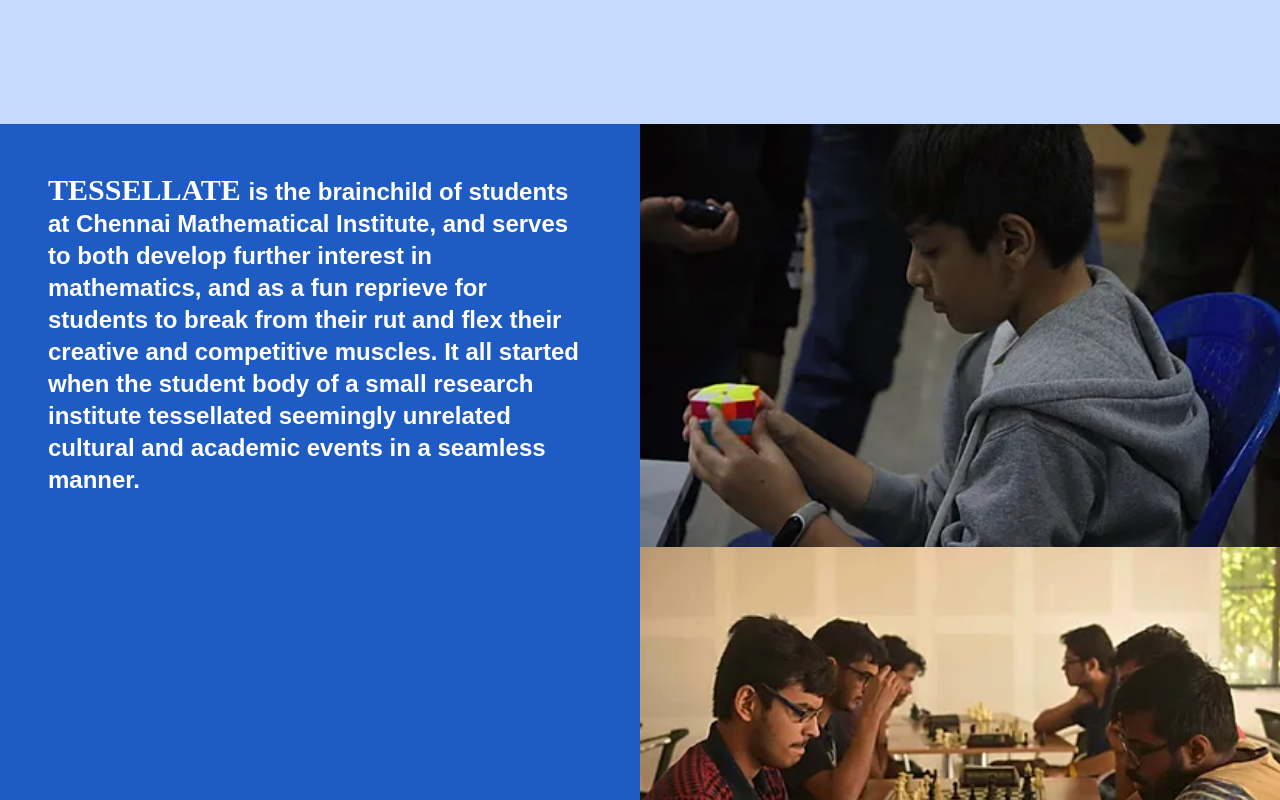
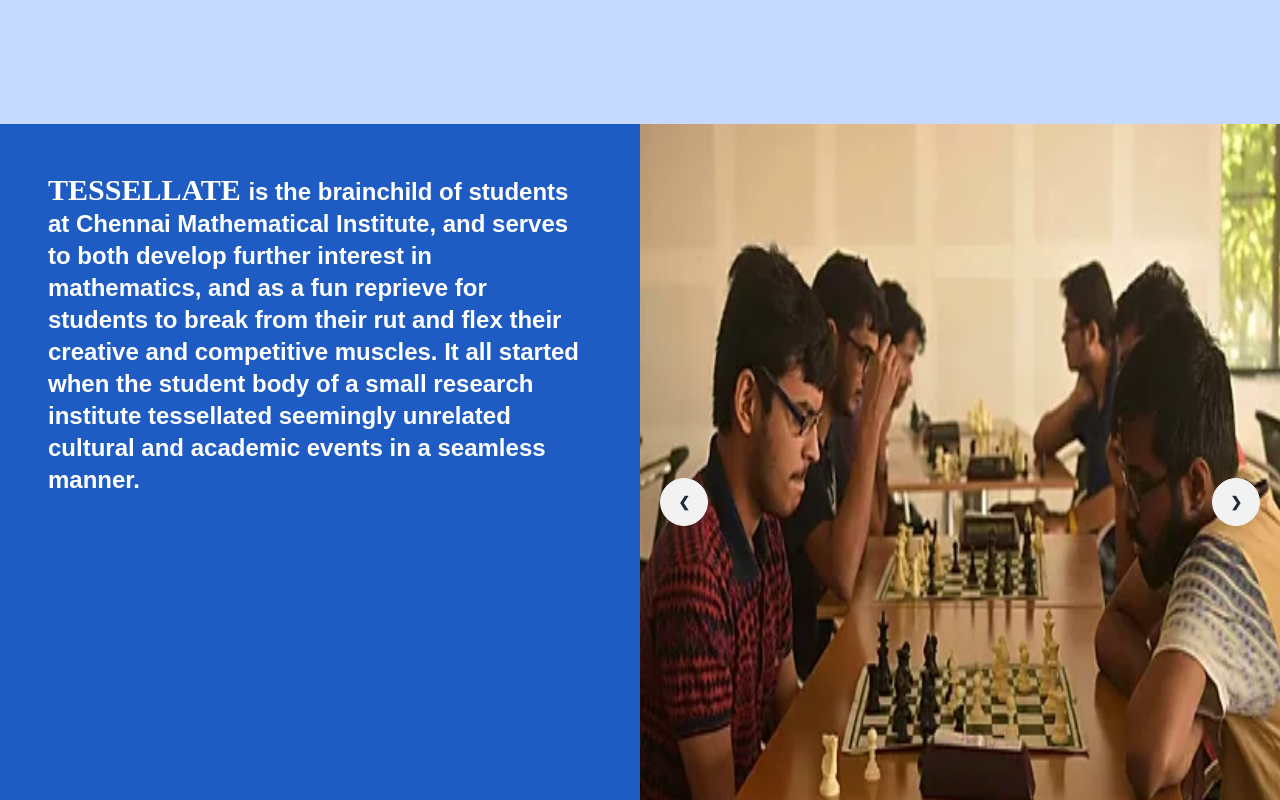
Before and after one commit to Tessellate-CMI/tessellate-frontend, a SvelteKit app: page / in a window 1280 px wide. Shown: the part 740-1540 px from the top of the page. Built offline with nearby package versions, Linux system fonts and the light colour scheme; a web font is replaced by a local one.

Commit message:
feat(component): added image carousel
Put the images in the info section in a carousel. This will need to be updated later.

```diff
--- a/src/routes/+page.svelte
+++ b/src/routes/+page.svelte
@@ -21,11 +21,29 @@
         academic events in a seamless manner.
     </div>
 
-    <div class="bg-white flex flex-col">
-        <img src="images/cuber.webp" alt="Cubing Competition" class="max-w-full h-auto">
-        <img src="images/chess.webp" alt="Cubing Competition">
-        <img src="images/concert.webp" alt="Cubing Competition">
+<div class="carousel w-full">
+  <div id="slide1" class="carousel-item relative w-full">
+    <img src="images/chess.webp" alt="chess" class="w-full" />
+    <div class="absolute flex justify-between transform -translate-y-1/2 left-5 right-5 top-1/2">
+      <a href="#slide3" class="btn btn-circle">❮</a>
+      <a href="#slide2" class="btn btn-circle">❯</a>
     </div>
+  </div>
+  <div id="slide2" class="carousel-item relative w-full">
+    <img src="images/concert.webp" alt="concert" class="w-full" />
+    <div class="absolute flex justify-between transform -translate-y-1/2 left-5 right-5 top-1/2">
+      <a href="#slide1" class="btn btn-circle">❮</a>
+      <a href="#slide3" class="btn btn-circle">❯</a>
+    </div>
+  </div>
+  <div id="slide3" class="carousel-item relative w-full">
+    <img src="images/cuber.webp" alt="cuber" class="w-full" />
+    <div class="absolute flex justify-between transform -translate-y-1/2 left-5 right-5 top-1/2">
+      <a href="#slide2" class="btn btn-circle">❮</a>
+      <a href="#slide1" class="btn btn-circle">❯</a>
+    </div>
+  </div>
+  </div>
 </div>
 
 <div class="grid grid-cols-1 sm:grid-cols-2 font-sans">
```
